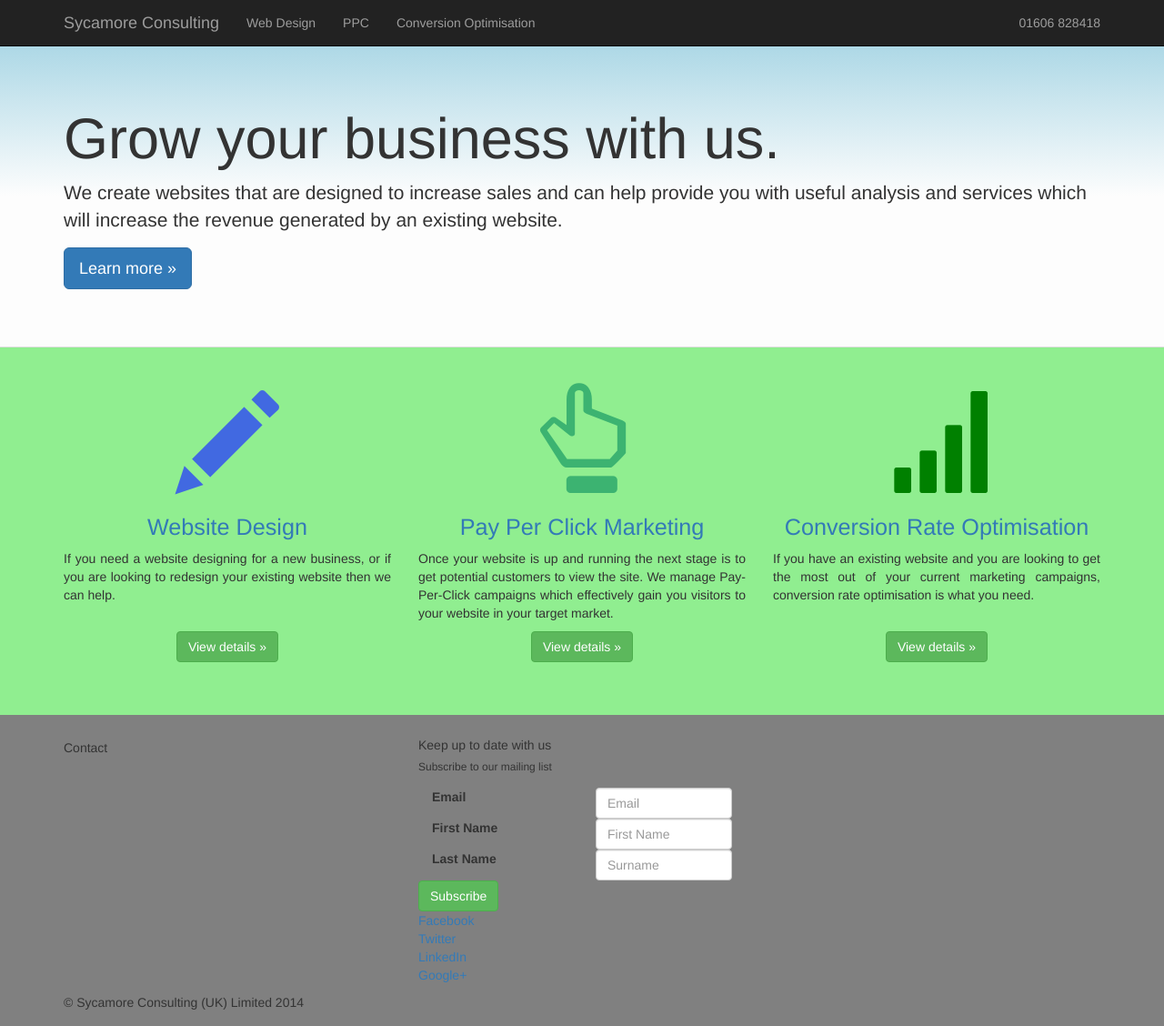
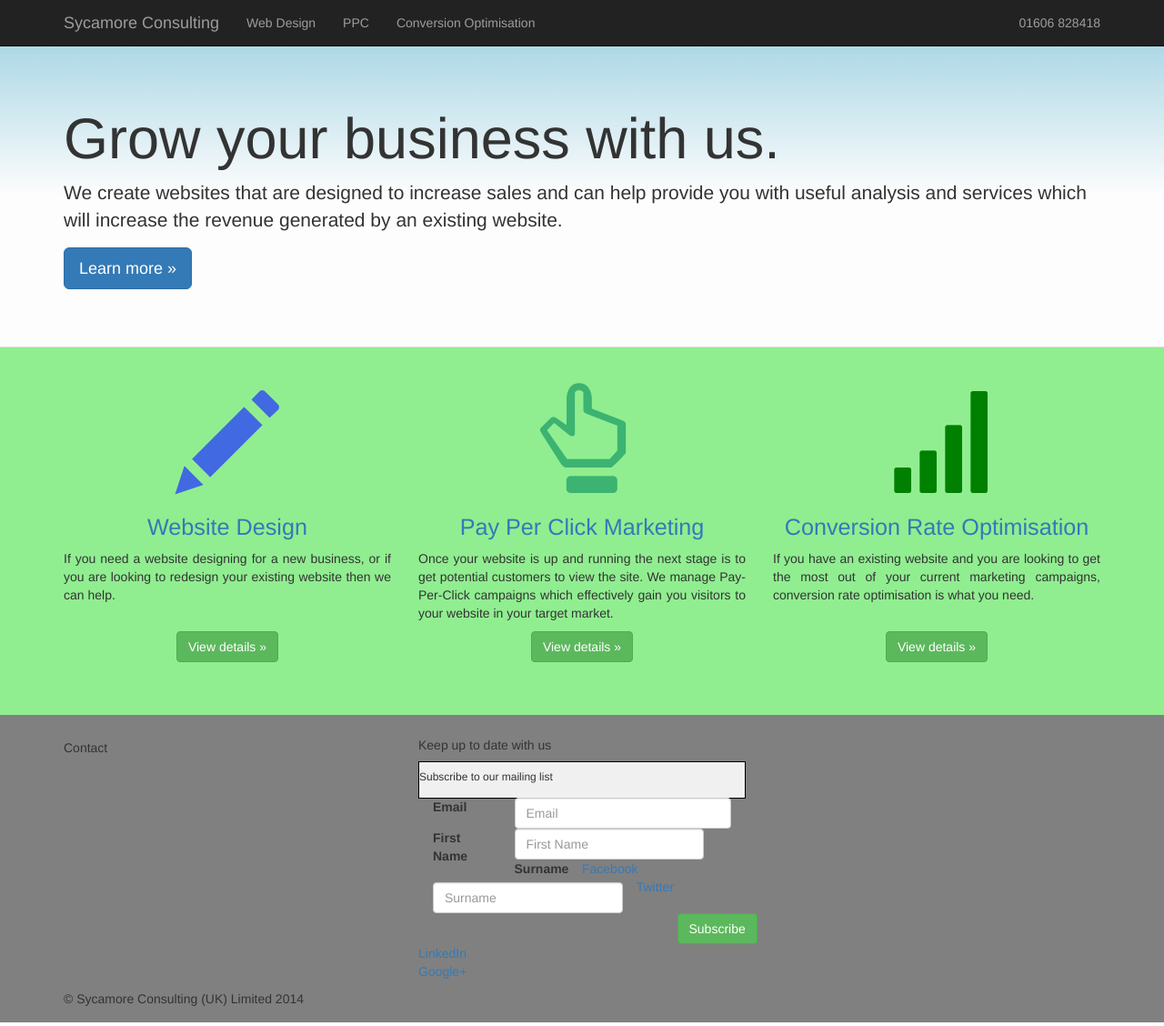
Before and after one commit to sycamoreconsulting/sycamoreconsulting.github.io, a Jekyll site: the page built from index.html, in a window 1280 px wide and 1128 px high. Shown: the whole window at 91% size. Built offline with Jekyll 4.4.1, drawn with Linux system fonts in a browser that asks for light colours; nearby versions of some CDN libraries; Markdown is read by kramdown in place of the engine named in the settings; comment, search, counter and statistics services are not loaded.

Commit message:
Style Mailchimp Form using Bootstrap

```diff
--- a/_includes/footer.html
+++ b/_includes/footer.html
@@ -10,28 +10,30 @@
           </div>
           <div class="col-md-4">
             <h5>Keep up to date with us</h5>
-            <div id="mc_embed_signup">
+            <div style="border:1px solid #000;background:#f0f0f0;" id="mc_embed_signup">
               <h6>Subscribe to our mailing list</h6>
-              <form action="http://sycamoreconsulting.us6.list-manage.com/subscribe/post?u=61980630597bc611b361c5f57&amp;id=b6fda103fd" class="form-horizonal" id="mc-embedded-subscribe-form" method="post" name="mc-embedded-subscribe-form" role="form" target="_blank" novalidate>
+              <form action="http://sycamoreconsulting.us6.list-manage.com/subscribe/post?u=61980630597bc611b361c5f57&amp;id=b6fda103fd" class="form-horizonal" id="mc-embedded-subscribe-form" method="post" name="mc-embedded-subscribe-form" role="form" target="_blank" novalidate="">
                 <div class="form-group">
-                  <label for="mce-EMAIL" class="col-lg-6 control-label">Email</label>
-                  <div class="col-lg-6">
-                    <input class="form-control" id="mce-EMAIL" maxlength="255" name="EMAIL" placeholder="Email" type="email" value="" />
+                  <label class="col-lg-3 control-label" for="mce-EMAIL">Email</label>
+                  <div class="col-lg-9">
+                    <input type="email" class="form-control" id="mce-EMAIL" maxlength="255" name="EMAIL" placeholder="Email" value="" />
                   </div>
                 </div>
                 <div class="form-group">
-                  <label for="mce-FNAME" class="col-lg-6 control-label">First Name</label>
-                  <div class="col-lg-6">
-                    <input class="form-control" id="mce-FNAME" minlength="2" maxlength="64" name="FNAME" placeholder="First Name" type="text" value="" />
+                  <label class="col-lg-3 control-label" for="mce-FNAME">First Name</label>
+                  <div class="col-lg-8">
+                    <input type="text" class="form-control" id="mce-FNAME" minlength="2" maxlength="64" name="FNAME" placeholder="First Name" value="" />
                   </div>
                 </div>
                 <div class="form-group">
-                  <label for="mce-LNAME" class="col-lg-6 control-label">Last Name</label>
-                  <div class="col-lg-6">
-                    <input class="form-control" id="mce-LNAME" minlength="2" maxlength="64" placeholder="Surname" type="text" value="" name="LNAME" />
+                  <label class="col-lg-3 control-label" for="mce-LNAME">Surname</label>
+                  <div class="col-lg-8">
+                    <input type="text" class="form-control" id="mce-LNAME" minlength="2" maxlength="64" placeholder="Surname" value="" name="LNAME" />
                   </div>
                 </div>
-                <input class="btn btn-success" name="subscribe" id="mc-embedded-subscribe" type="submit" value="Subscribe" />
+                <div class="col-lg-3 col-lg-offset-9">
+                  <input type="submit" value="Subscribe" id="mc-embedded-subscribe" name="subscribe" class="btn btn-success" />
+                </div>
               </form>
             </div>
             <ul class="list-unstyled">
```
